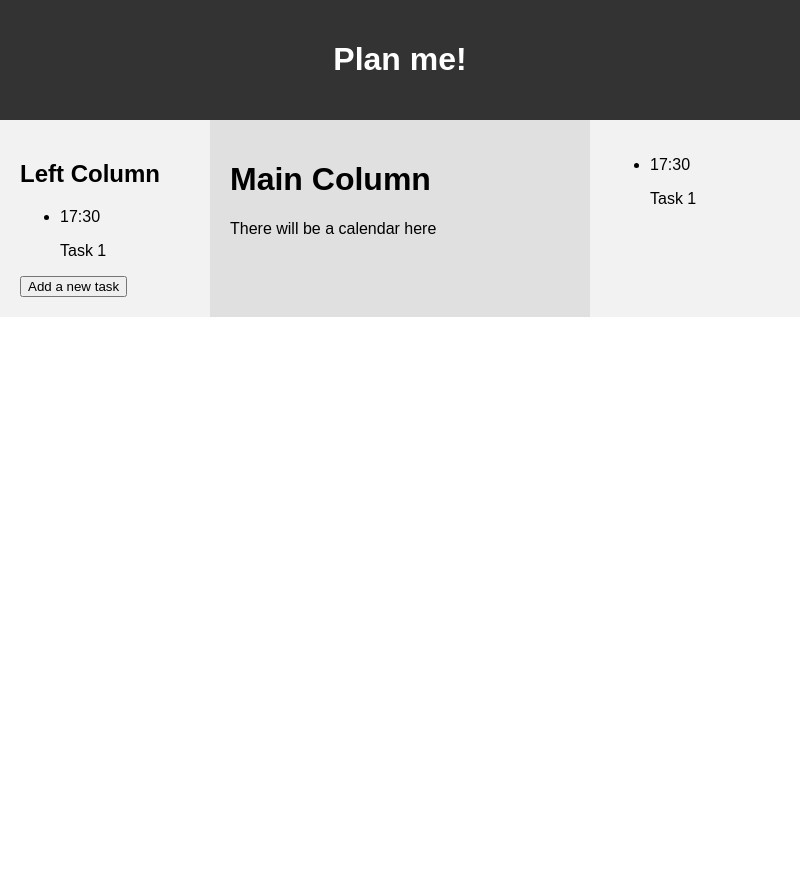
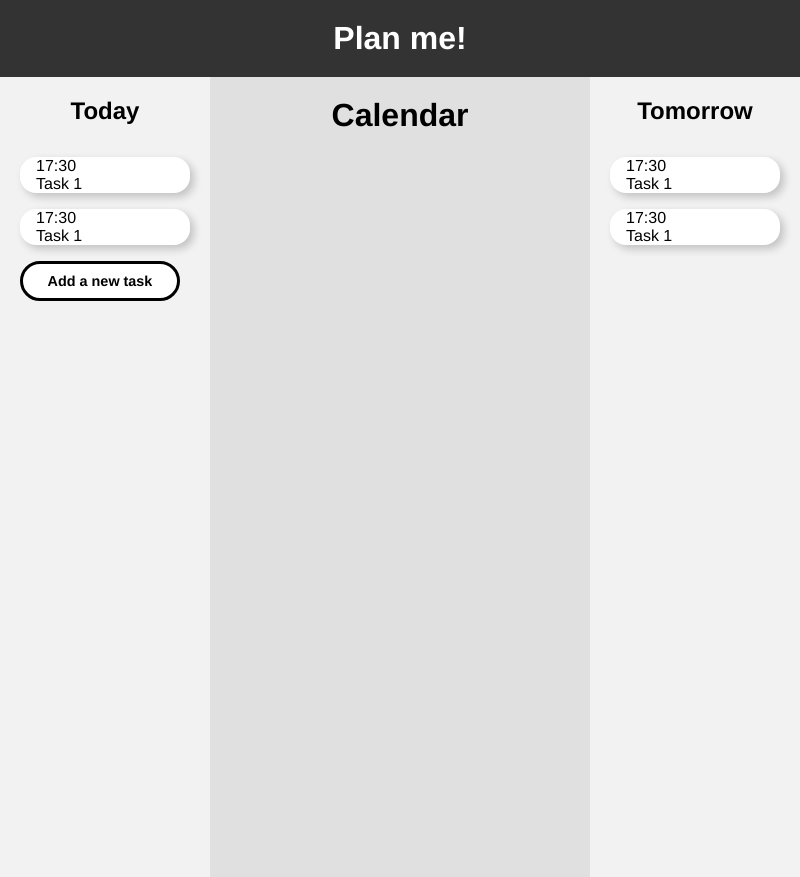
Before and after one commit to NikolaBV/Plan-me, an Electron app: page index.html in a window 800 px wide. Before the commit the page ends 800 px from the top, so only its background shows below. Drawn offline with Linux system fonts and the light colour scheme.

Commit message:
The main components have been styles

```diff
--- a/index.html
+++ b/index.html
@@ -4,6 +4,7 @@
     <meta charset="UTF-8" />
     <meta name="viewport" content="width=device-width, initial-scale=1.0" />
     <link rel="stylesheet" href="style.css" />
+    <title>Plan me!</title>
   </head>
   <body>
     <header>
@@ -12,9 +13,12 @@
 
     <div class="columns">
       <div class="side-column">
-        <!-- Content for the left column -->
-        <h2>Left Column</h2>
+        <h2>Today</h2>
         <ul class="currentDayTaskList">
+          <li>
+            <p>17:30</p>
+            <p>Task 1</p>
+          </li>
           <li>
             <p>17:30</p>
             <p>Task 1</p>
@@ -28,14 +32,16 @@
       </div>
 
       <div class="main-column">
-        <!-- Content for the main (middle) column -->
-        <h1>Main Column</h1>
-        <p>There will be a calendar here</p>
+        <h1>Calendar</h1>
       </div>
 
       <div class="side-column">
-        <!-- Content for the right column -->
-        <ul class="taksList">
+        <h2>Tomorrow</h2>
+        <ul class="currentDayTaskList">
+          <li>
+            <p>17:30</p>
+            <p>Task 1</p>
+          </li>
           <li>
             <p>17:30</p>
             <p>Task 1</p>
--- a/style.css
+++ b/style.css
@@ -1,8 +1,24 @@
+* {
+  padding: 0;
+  margin: 0;
+  font-family: "Helvetica Neue", Helvetica, Arial, sans-serif;
+}
+
+html,
 body {
+  height: 100%;
   margin: 0;
-  font-family: Arial, sans-serif;
+}
+
+body {
   display: flex;
   flex-direction: column;
+}
+
+h1 {
+  display: flex;
+  justify-content: center;
+  align-items: center;
 }
 
 header {
@@ -15,6 +31,7 @@ header {
 
 .columns {
   display: flex;
+  min-height: 100vh; /* Set minimum height to 100% of viewport height */
 }
 
 .side-column {
@@ -22,6 +39,7 @@ header {
   background-color: #f2f2f2;
   padding: 20px;
   box-sizing: border-box;
+  min-height: 100%; /* Set minimum height to 100% of parent height */
 }
 
 .main-column {
@@ -29,4 +47,52 @@ header {
   background-color: #e0e0e0;
   padding: 20px;
   box-sizing: border-box;
+  min-height: 100%; /* Set minimum height to 100% of parent height */
 }
+
+ul {
+  list-style: none;
+}
+
+h2 {
+  padding-bottom: 2rem;
+  display: flex;
+  justify-content: center;
+  align-items: center;
+}
+
+.currentDayTaskList li {
+  background-color: #fff;
+  margin-bottom: 1rem;
+  border-radius: 1rem;
+  box-shadow: 4px 4px 8px rgba(0, 0, 0, 0.2);
+}
+
+.currentDayTaskList > li {
+  padding-left: 1rem;
+}
+
+.addnewTask {
+  display: flex;
+  justify-content: center;
+  align-items: center;
+  height: 2.5rem;
+  width: 10rem;
+}
+
+.addnewTask button {
+  height: 100%;
+  width: 100%;
+  border-radius: 5rem;
+  border: 3px solid black;
+  background-color: #fff;
+  font-family: "Helvetica Neue", Helvetica, Arial, sans-serif;
+  font-size: 0.9rem;
+  font-weight: 600;
+  transition: background-color 350ms ease-in-out, color 350ms ease-in-out;
+}
+
+.addnewTask button:hover {
+  background-color: black;
+  color: #fff;
+}
```
Also changed, not shown: addTasks.html (+1 -1 lines), main.js (+5 -4 lines).
